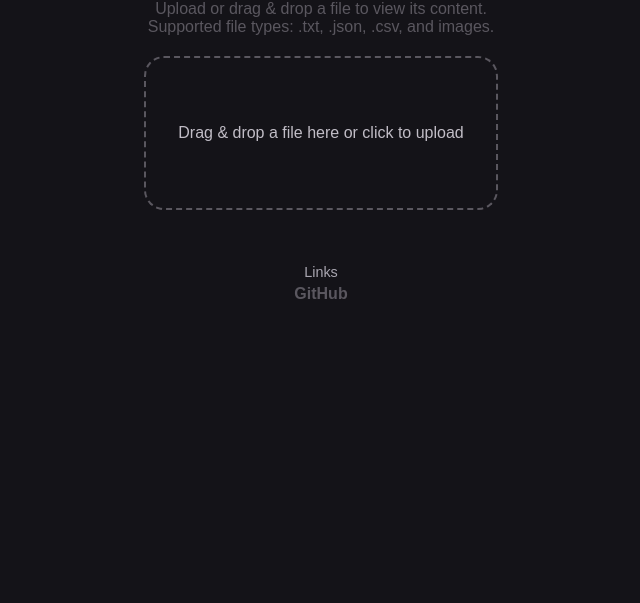
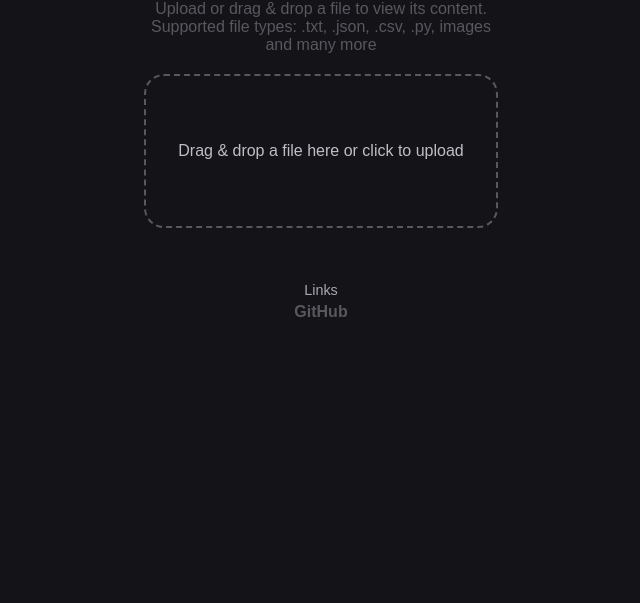
Before and after one commit to chayotic/File-Viewer-Python, a plain HTML site: page docs/index.html in a window 1280 px wide. Shown: the part 197-800 px from the top of the page, without its empty margins (319-959 px from the left). Drawn offline with Linux system fonts and the light colour scheme.

Commit message:
Update index.html

```diff
--- a/docs/index.html
+++ b/docs/index.html
@@ -9,7 +9,7 @@
 <body>
     <div class="title">ViewMate</div>
     <div class="description">
-        Upload or drag & drop a file to view its content. Supported file types: .txt, .json, .csv, and images.
+        Upload or drag & drop a file to view its content. Supported file types: .txt, .json, .csv, .py, images and many more
     </div>
     <div>
         <div class="drop-zone" id="dropZone">
```
